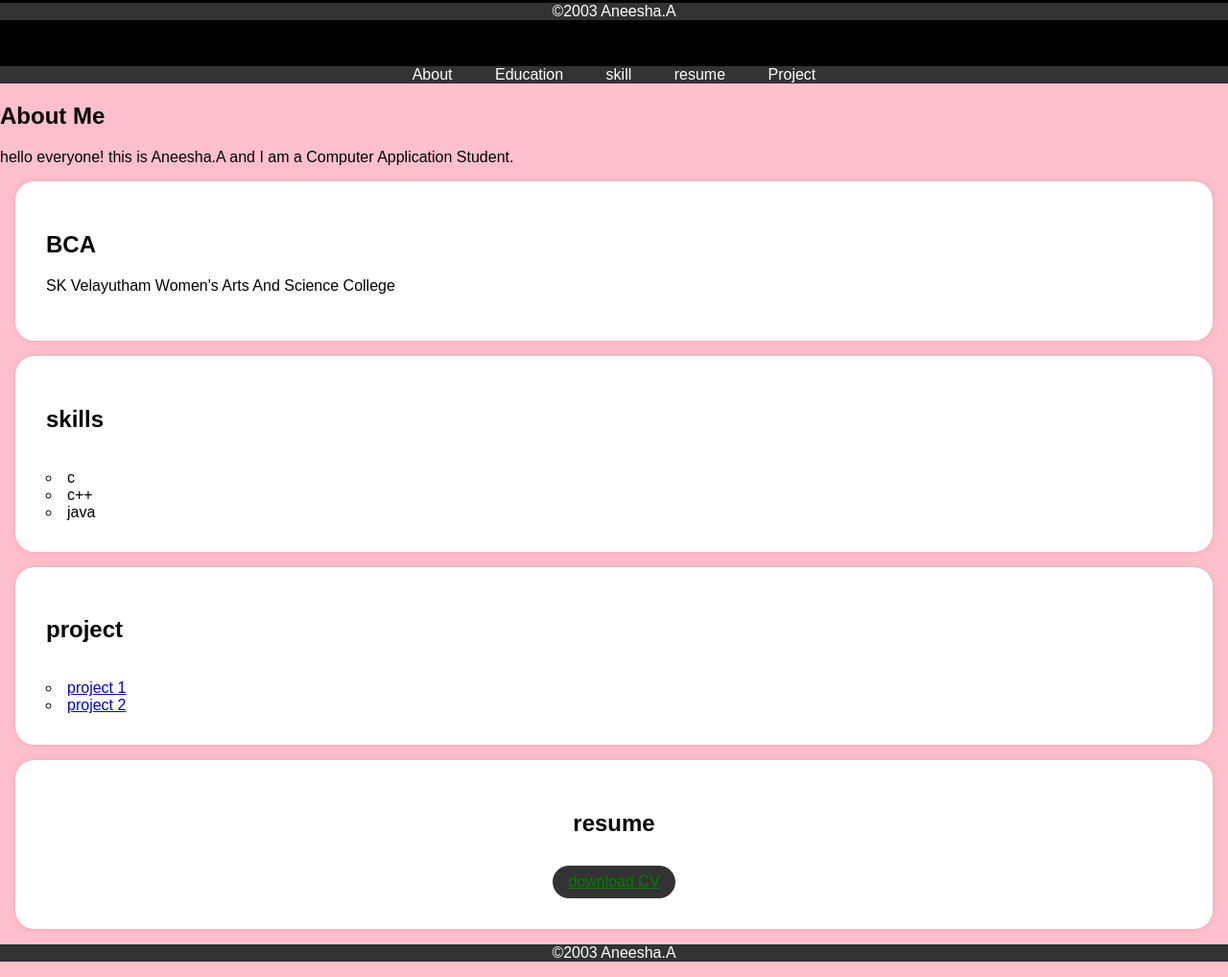
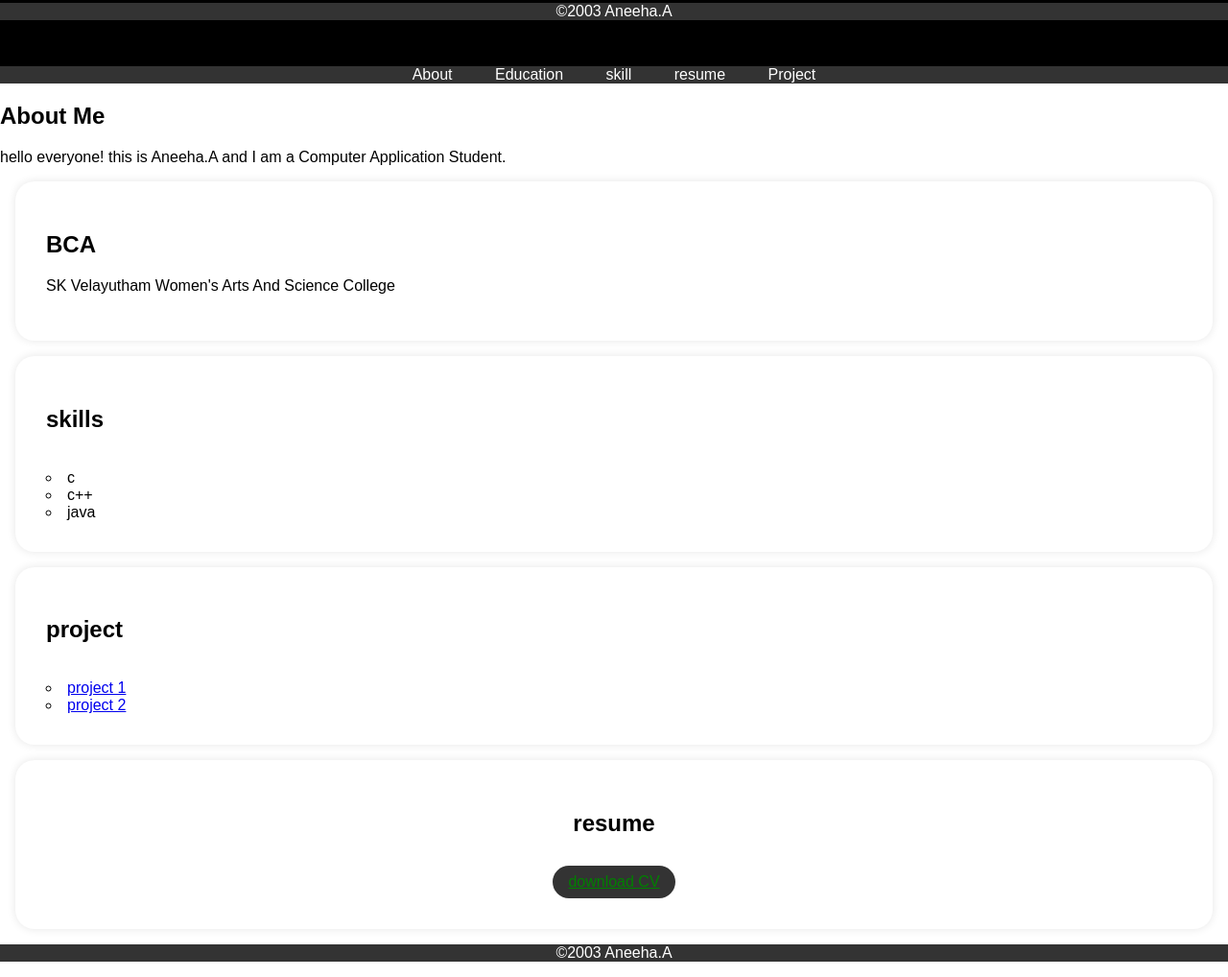
Before and after one commit to azizchinnababu/Digitalportfolio-, a plain HTML site: page Index.html in a window 1280 px wide. Shown: the part 1162-2180 px from the top of the page at 96% size. Drawn offline with Linux system fonts and the light colour scheme.

Commit message:
Update Index.html

```diff
--- a/Index.html
+++ b/Index.html
@@ -91,7 +91,7 @@ DOCTYPE html
   <header>
     <div class="header-content">
       <img scr="dsc_0783_edited_"alt="yourprofile picture"class="profile-picture"
-        <h1>Shamiha.A</h1>
+        <h1>Aneeha.A</h1>
 <p>studied computer application,final DOCTYPE html
 <html>
 <head>
@@ -102,7 +102,7 @@ DOCTYPE html
       font-family:arial,sans-serif;
       margin:0;
       padding:0;
-      background-color:pink;
+      background-color:white;
       }
     header
     {
@@ -185,7 +185,7 @@ DOCTYPE html
   <header>
     <div class="header-content">
       <img scr="dsc_0783_edited_"alt="yourprofile picture"class="profile-picture"
-        <h1>Aneesha.A</h1>
+        <h1>Aneeha.A</h1>
 <p>studied computer application,final year</p>
     </div>
   </header>
@@ -201,7 +201,7 @@ DOCTYPE html
       <section id+"about">
       <div class+"section-content">
       <h2>About Me</h2>
-      <p>hello everyone! this is Shamiha.A and I am a Computer Application Student.</p>
+      <p>hello everyone! this is Aneeha.A and I am a Computer Application Student.</p>
       </div>
       </section>
       <section id="education">
@@ -238,7 +238,7 @@ DOCTYPE html
               </center>
               </section>
                 <footer>
-                  <p>&copy;2003 Aneesha.A</p>
+                  <p>&copy;2003 Aneeha.A</p>
                 </footer>
                 <script>
                   //smooth scrolling to section when clicking on navigation links
@@ -260,7 +260,7 @@ DOCTYPE html
       <section id+"about">
       <div class+"section-content">
       <h2>About Me</h2>
-      <p>hello everyone! this is Aneesha.A and I am a Computer Application Student.</p>
+      <p>hello everyone! this is Aneeha.A and I am a Computer Application Student.</p>
       </div>
       </section>
       <section id="education">
@@ -297,7 +297,7 @@ DOCTYPE html
               </center>
               </section>
                 <footer>
-                  <p>&copy;2003 Aneesha.A</p>
+                  <p>&copy;2003 Aneeha.A</p>
                 </footer>
                 <script>
                   //smooth scrolling to section when clicking on navigation links
```
